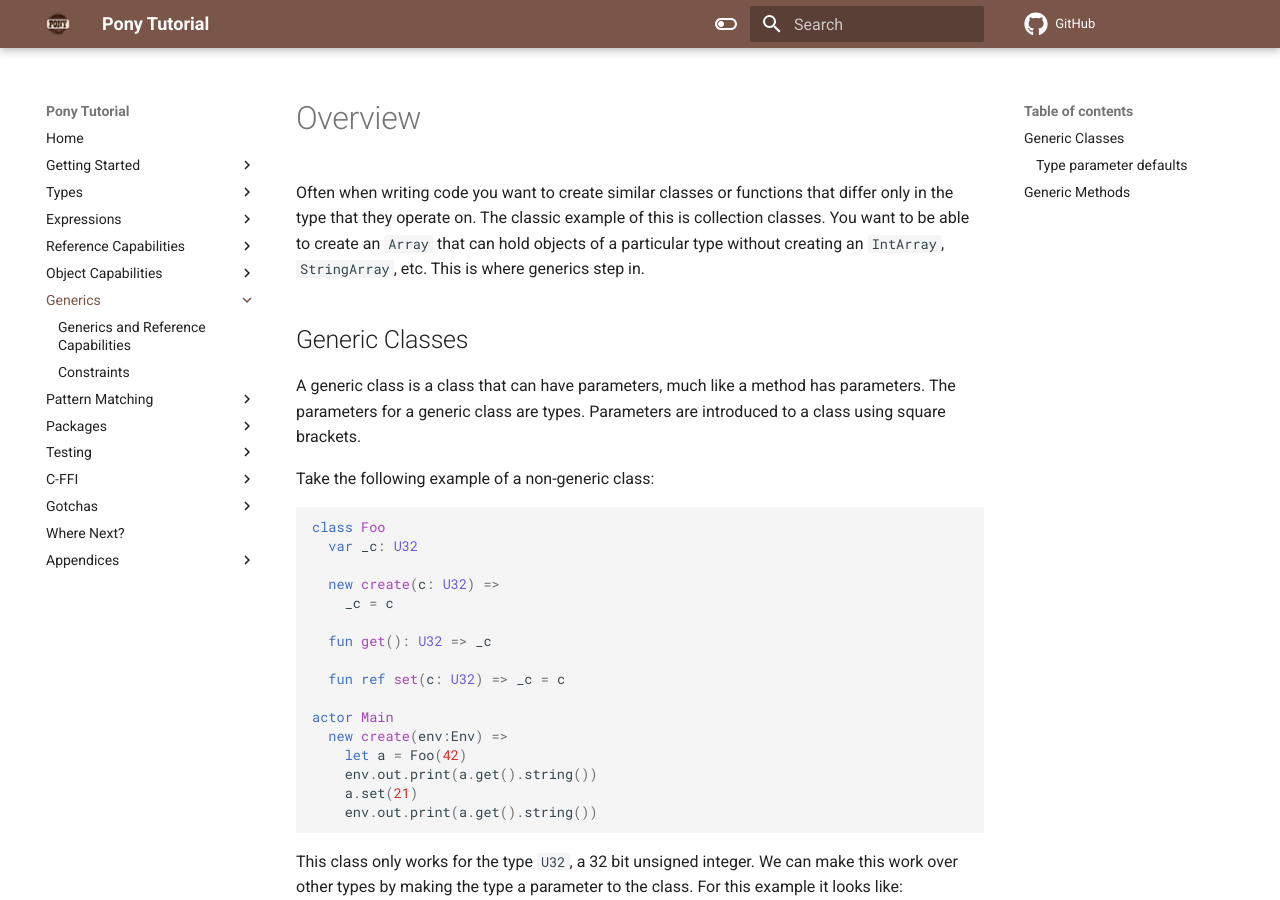
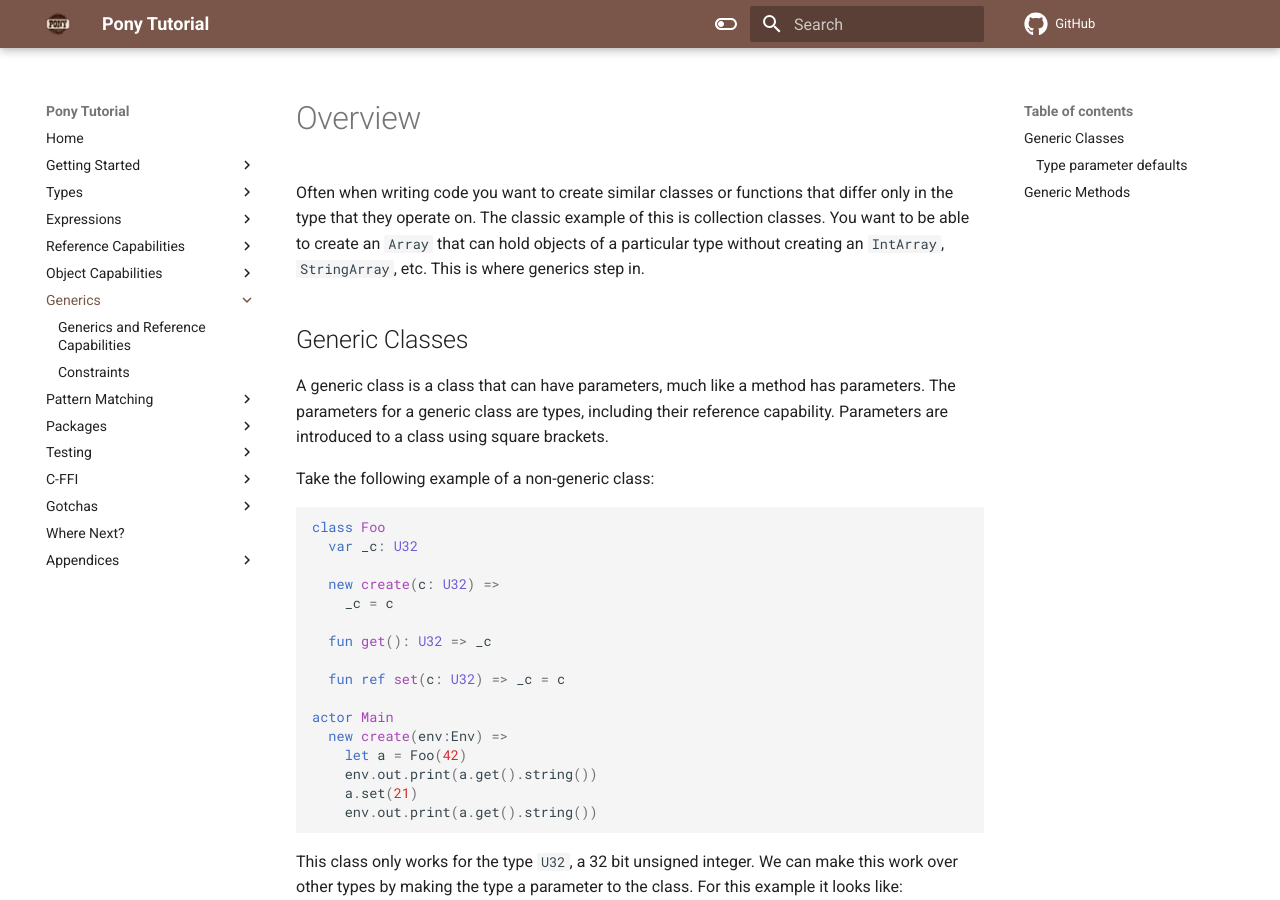
Before and after one commit to ponylang/pony-tutorial, an MkDocs documentation site: the page built from docs/generics/index.md, in a window 1280 px wide and 900 px high. Built offline with MkDocs 1.6.1 and Material for MkDocs 9.7.7, drawn with Linux system fonts in a browser that asks for light colours; comment, search, counter and statistics services are not loaded.

Commit message:
be a bit more specific (to distinguish from generics in other languages)

```diff
--- a/docs/generics/index.md
+++ b/docs/generics/index.md
@@ -4,7 +4,8 @@ Often when writing code you want to create similar classes or functions that dif
 
 ## Generic Classes
 
-A generic class is a class that can have parameters, much like a method has parameters. The parameters for a generic class are types. Parameters are introduced to a class using square brackets.
+A generic class is a class that can have parameters, much like a method has parameters. The parameters for a generic class are types, including their reference capability.
+Parameters are introduced to a class using square brackets.
 
 Take the following example of a non-generic class:
 
```
